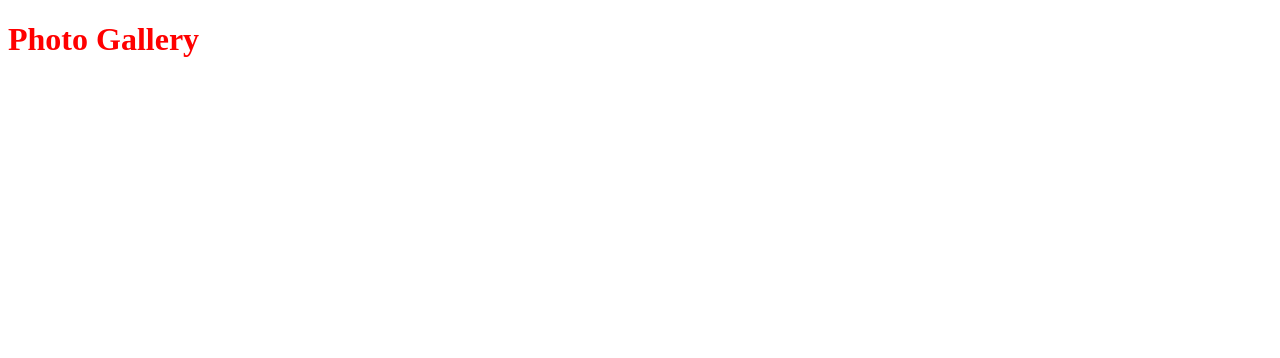
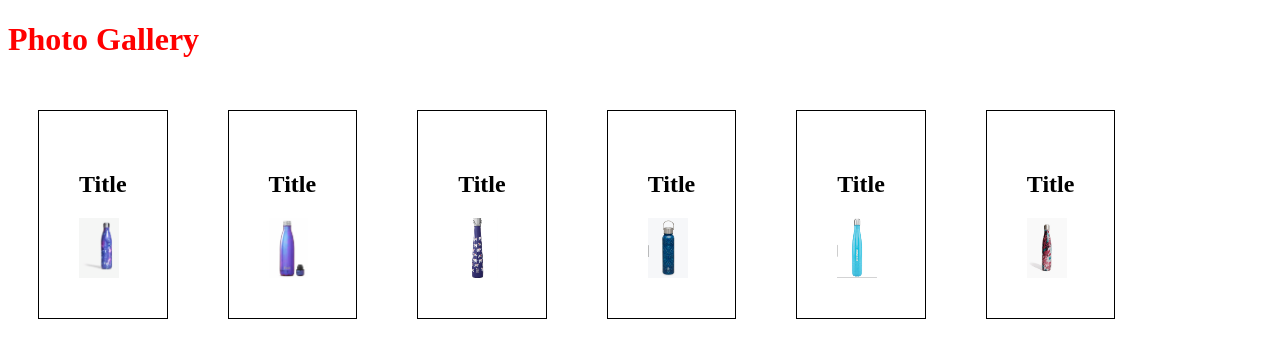
Before and after one commit to bad-intentions/photo-gallery, a plain HTML site: page index.html in a window 1280 px wide. Drawn offline with Linux system fonts and the light colour scheme.

Commit message:
statically designed html

```diff
--- a/index.html
+++ b/index.html
@@ -11,5 +11,34 @@
     <header>
         <h1>Photo Gallery</h1>
     </header>
+    <main>
+        <ul id="bottle-list">
+            <li>
+                <h2 class="title">Title</h2>
+                <img class="bottle-image" src="./assets/waterbottle-one.png" alt="waterbottle one">
+            </li>
+            <li>
+                <h2 class="title">Title</h2>
+                <img class="bottle-image" src="./assets/waterbottle-two.png" alt="waterbottle two">
+            </li>
+            <li>
+                <h2 class="title">Title</h2>
+                <img class="bottle-image" src="./assets/waterbottle-three.png" alt="waterbottle three">
+            </li>
+            <li>
+                <h2 class="title">Title</h2>
+                <img class="bottle-image" src="./assets/waterbottle-four.png" alt="waterbottle four">
+            </li>
+            <li>
+                <h2 class="title">Title</h2>
+                <img class="bottle-image" src="./assets/waterbottle-five.png" alt="waterbottle five">
+            </li>
+            <li>
+                <h2 class="title">Title</h2>
+                <img class="bottle-image" src="./assets/waterbottle-six.png" alt="waterbottle six">
+            </li>
+
+        </ul>
+    </main>
 </body>
 </html>
--- a/src/index.css
+++ b/src/index.css
@@ -1,3 +1,23 @@
 h1 {
     color: red;
 }
+
+#bottle-list {
+    display: flex;
+    flex-wrap: wrap;
+    padding: 0;
+}
+
+#bottle-list li {
+    list-style: none;
+    border: 1px solid black;
+    display: flex;
+    flex-direction: column;
+    padding: 40px;
+    margin: 30px;
+}
+
+.bottle-image {
+    width: 40px;
+    height: 60px;
+}
```
Also changed, not shown: assets/waterbottle-five.png (added), assets/waterbottle-four.png (added), assets/waterbottle-one.png (added), assets/waterbottle-six.png (added), assets/waterbottle-three.png (added), assets/waterbottle-two.png (added).
